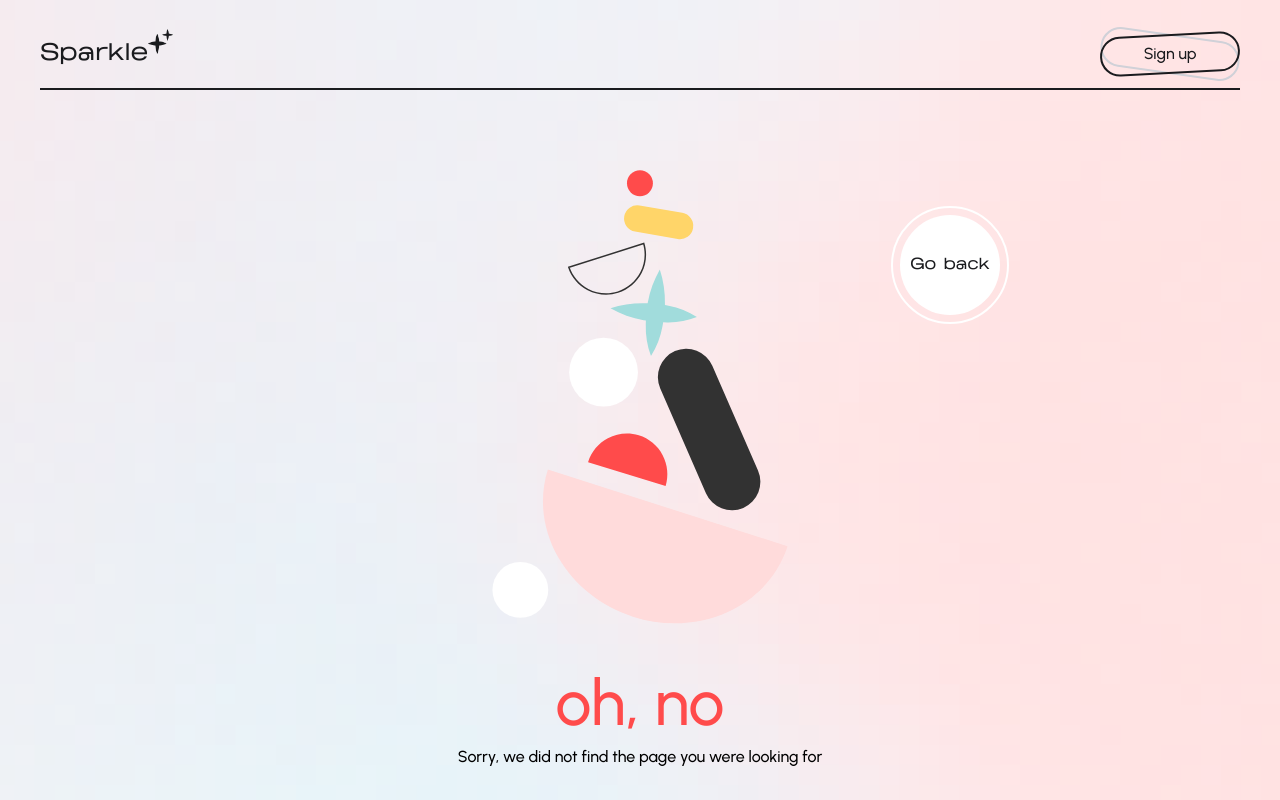
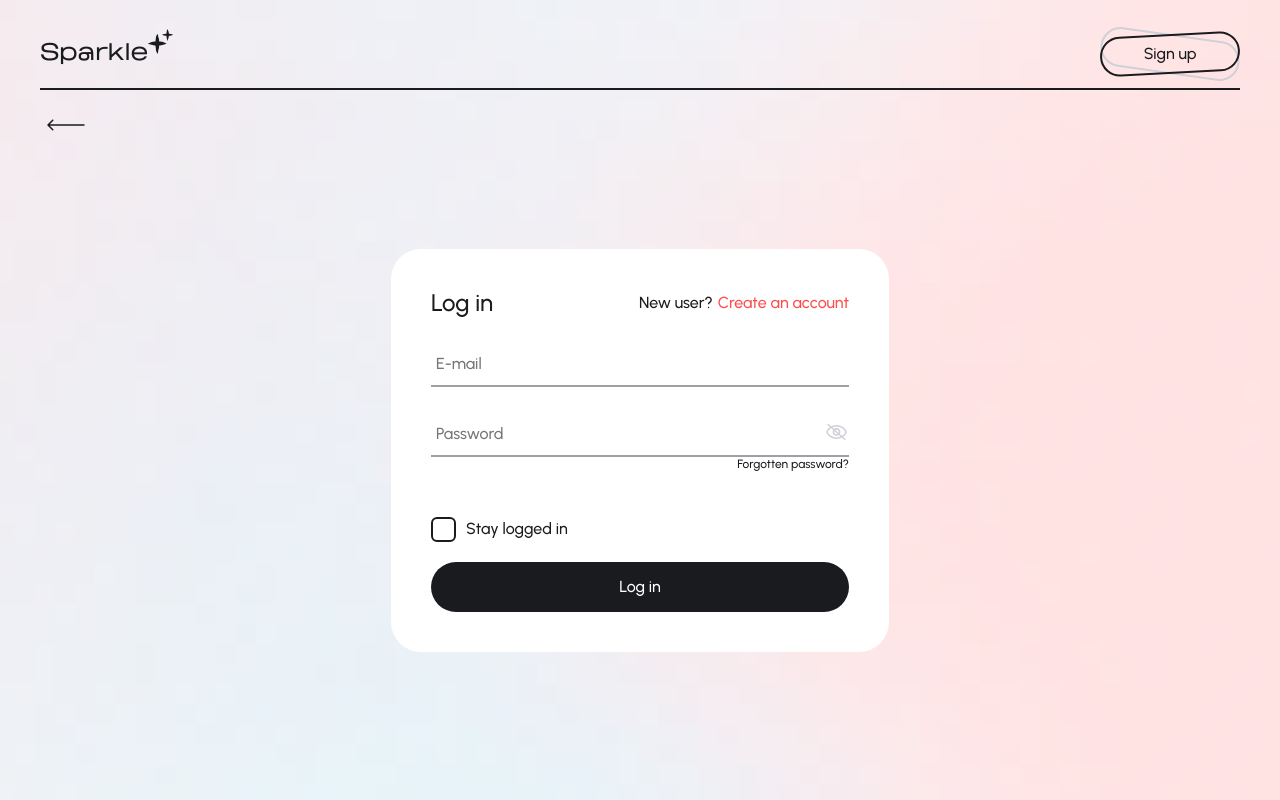
Before and after one commit to Vlad4567/frontend, a React (Create React App) app: page /#/login in a window 1280 px wide. Built offline with nearby package versions, Linux system fonts and the light colour scheme.

Commit message:
Implement login page

```diff
--- a/src/Router.tsx
+++ b/src/Router.tsx
@@ -9,7 +9,7 @@ import { NotFoundPage } from './pages/NotFoundPage/NotFoundPage';
 import { App } from './App';
 import { HomePage } from './pages/HomePage/HomePage';
 import { store } from './app/store';
-import { SearchPage } from './pages/SearchPage/SearchPage';
+import { LoginPage } from './pages/LoginPage/LoginPage';
 
 export const Router = () => {
   return (
@@ -19,7 +19,7 @@ export const Router = () => {
           <Route path="/" element={<App />}>
             <Route index element={<HomePage />} />
             <Route path="home" element={<Navigate to="/" replace />} />
-            <Route path="search" element={<SearchPage />} />
+            <Route path="login" element={<LoginPage />} />
             <Route path="*" element={<NotFoundPage />} />
           </Route>
         </Routes>
--- /dev/null
+++ b/src/pages/LoginPage/LoginPage.scss
@@ -0,0 +1,53 @@
+@use '../../styles/mixin.scss' as mixin;
+
+.login-page {
+  padding-top: 25px;
+  gap: 70px;
+  transition: box-shadow mixin.$effect-duration;
+  color: mixin.$gray10;
+
+  @include mixin.on-tablet {
+    justify-content: center;
+  }
+
+  &__header {
+    width: fit-content;
+
+    position: relative;
+    left: 50%;
+    transform: translateX(-50%);
+
+    @include mixin.on-tablet {
+      display: none;
+    }
+  }
+
+  &__arrow {
+    position: absolute;
+    top: 10px;
+    left: 0;
+  }
+
+  &__form {
+    max-width: 498px;
+    padding: 20px;
+    border-radius: 30px;
+
+    display: flex;
+    flex-direction: column;
+    position: relative;
+    left: 50%;
+    transform: translateX(-50%);
+    background-color: mixin.$gray100;
+
+    &:hover {
+      box-shadow: 0 0 11px rgba(33, 33, 33, 0.2);
+    }
+
+    @include mixin.on-tablet {
+      justify-content: space-between;
+
+      padding: 40px;
+    }
+  }
+}
--- /dev/null
+++ b/src/pages/LoginPage/LoginPage.tsx
@@ -0,0 +1,114 @@
+/* eslint-disable jsx-a11y/no-static-element-interactions */
+/* eslint-disable jsx-a11y/click-events-have-key-events */
+/* eslint-disable jsx-a11y/label-has-associated-control */
+import React, { useState } from 'react';
+import { useIsomorphicLayoutEffect } from 'usehooks-ts';
+import { useNavigate } from 'react-router-dom';
+import * as appSlice from '../../features/appSlice';
+import { useAppDispatch } from '../../app/hooks';
+import { ArrowButton } from '../../components/ArrowButton/ArrowButton';
+import { LoginHeaderForm }
+  from '../../components/LoginHeaderForm/LoginHeaderForm';
+import './LoginPage.scss';
+import { SignUpForm } from '../../components/SignUpForm/SignUpForm';
+import { LoginForm } from '../../components/LoginForm/LoginForm';
+import { ResetPasswordForm }
+  from '../../components/ResetPasswordForm/ResetPasswordForm';
+import { TypeLoginForm } from '../../types/login';
+
+const renderLoginHeaderForm = (
+  formType: Omit<TypeLoginForm, 'resetPassword'>,
+  setFormType: React.Dispatch<React.SetStateAction<TypeLoginForm>>,
+  className: string,
+) => {
+  switch (formType) {
+    case 'login':
+      return (
+        <LoginHeaderForm
+          className={className}
+          title="Log in"
+          description="New user?"
+          textLink="Create an account"
+          onClick={() => setFormType('signUp')}
+        />
+      );
+
+    case 'signUp':
+      return (
+        <LoginHeaderForm
+          className={className}
+          title="Sign up"
+          description="Already have an account?"
+          textLink="Log in"
+          onClick={() => setFormType('login')}
+        />
+      );
+
+    default:
+      return (
+        <LoginHeaderForm
+          className={className}
+          title=" "
+          description=" "
+          textLink=" "
+          onClick={() => setFormType('login')}
+        />
+      );
+  }
+};
+
+export const LoginPage: React.FC = () => {
+  const dispatch = useAppDispatch();
+  const navigate = useNavigate();
+  const token = localStorage.getItem('token');
+  const refreshToken = localStorage.getItem('refreshToken');
+
+  const [formType, setFormType] = useState<TypeLoginForm>('login');
+
+  useIsomorphicLayoutEffect(() => {
+    dispatch(appSlice.setShownFooter(false));
+
+    return () => {
+      dispatch(appSlice.setShownFooter(true));
+    };
+  }, [dispatch]);
+
+  useIsomorphicLayoutEffect(() => {
+    if (token || refreshToken) {
+      navigate('/account', { replace: true });
+    }
+  }, []);
+
+  return (
+    <main className="login-page">
+      <ArrowButton
+        position="left"
+        className="login-page__arrow"
+        onClick={() => navigate(-1)}
+      />
+      {renderLoginHeaderForm(
+        formType,
+        setFormType,
+        'login-page__header',
+      )}
+
+      <form className="login-page__form">
+
+        {formType === 'signUp' && (
+          <SignUpForm setFormType={setFormType} />
+        )}
+
+        {formType === 'login' && (
+          <LoginForm
+            setFormType={setFormType}
+          />
+        )}
+
+        {formType === 'resetPassword' && (
+          <ResetPasswordForm setFormType={setFormType} />
+        )}
+
+      </form>
+    </main>
+  );
+};
```
